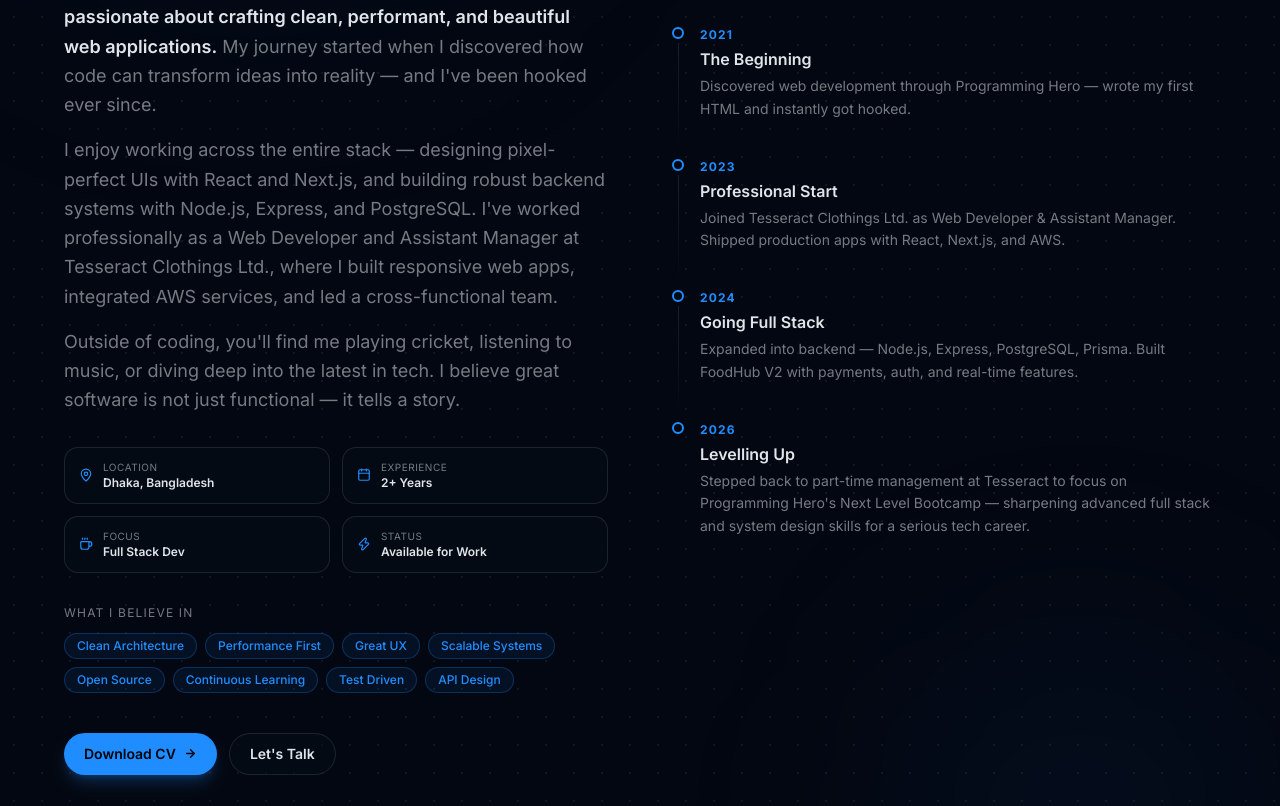
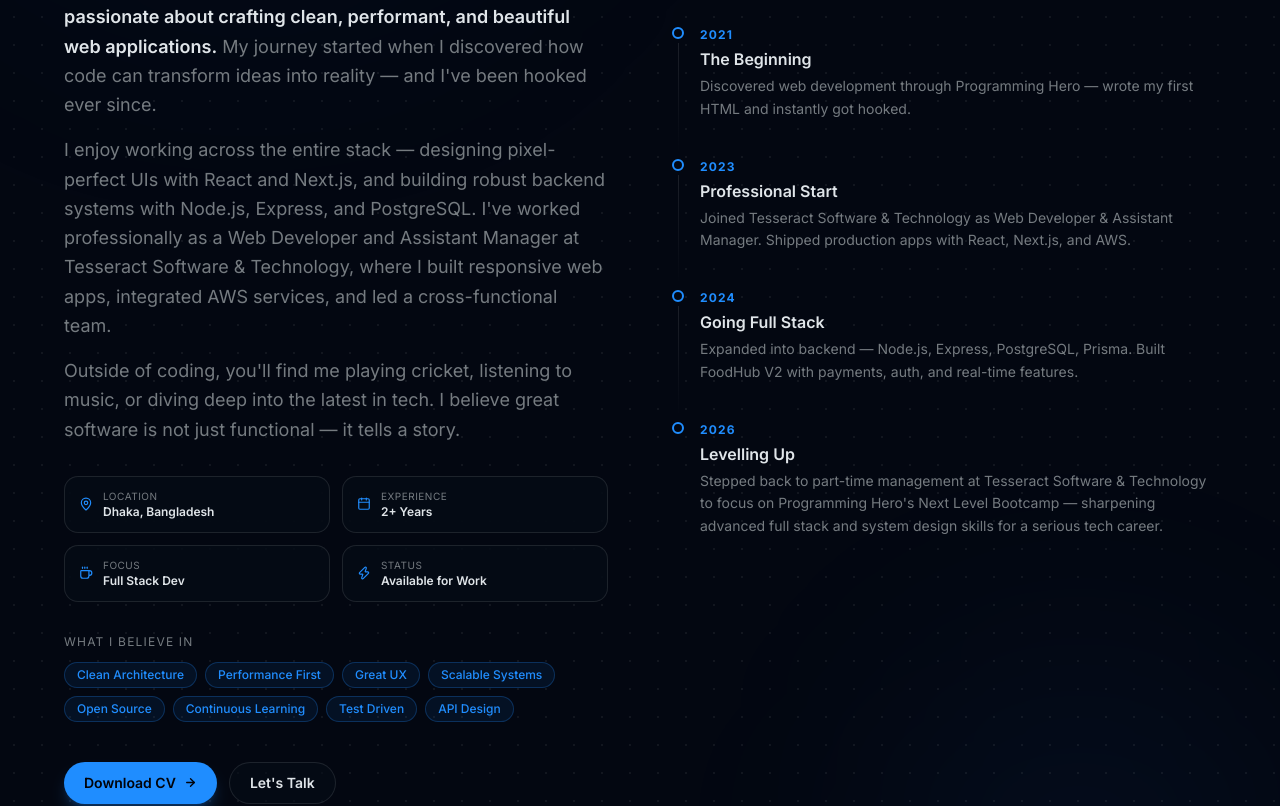
Before and after one commit to sadiq1020/my-portfolio-v2, a Next.js app: page / in a window 1280 px wide. Shown: the part 1341-2147 px from the top of the page. Built offline with nearby package versions, Linux system fonts and the light colour scheme; no server answers.

Commit message:
company info updated

```diff
--- a/src/components/sections/About.tsx
+++ b/src/components/sections/About.tsx
@@ -48,7 +48,7 @@ const journey = [
   {
     year: "2023",
     title: "Professional Start",
-    desc: "Joined Tesseract Clothings Ltd. as Web Developer & Assistant Manager. Shipped production apps with React, Next.js, and AWS.",
+    desc: "Joined Tesseract Software & Technology as Web Developer & Assistant Manager. Shipped production apps with React, Next.js, and AWS.",
   },
   {
     year: "2024",
@@ -58,7 +58,7 @@ const journey = [
   {
     year: "2026",
     title: "Levelling Up",
-    desc: "Stepped back to part-time management at Tesseract to focus on Programming Hero's Next Level Bootcamp — sharpening advanced full stack and system design skills for a serious tech career.",
+    desc: "Stepped back to part-time management at Tesseract Software & Technology to focus on Programming Hero's Next Level Bootcamp — sharpening advanced full stack and system design skills for a serious tech career.",
   },
 ];
 
--- a/src/data/personal.ts
+++ b/src/data/personal.ts
@@ -6,7 +6,7 @@ export const personalData: PersonalData = {
   tagline: "Turning ideas into elegant, high-performance web experiences — from pixel-perfect UIs to robust backend systems.",
   bio: `I'm a Full Stack Developer from Bogura, Bangladesh, passionate about crafting clean, performant, and beautiful web applications. My journey started when I discovered how code can transform ideas into reality — and I've been hooked ever since.
 
-I enjoy working across the entire stack — designing pixel-perfect UIs with React and Next.js, and building robust backend systems with Node.js, Express, and PostgreSQL. I've worked professionally as a Web Developer and Assistant Manager at Tesseract Clothings Ltd., where I built responsive web apps, integrated AWS services, and led a cross-functional team.
+I enjoy working across the entire stack — designing pixel-perfect UIs with React and Next.js, and building robust backend systems with Node.js, Express, and PostgreSQL. I've worked professionally as a Web Developer and Assistant Manager at Tesseract Software & Technology, where I built responsive web apps, integrated AWS services, and led a cross-functional team.
 
 Outside of coding, you'll find me playing cricket, listening to music, or diving deep into the latest in tech. I believe great software is not just functional — it tells a story.`,
   email: "sadiqibnmasud@gmail.com",
--- a/src/data/skills.ts
+++ b/src/data/skills.ts
@@ -45,7 +45,7 @@ export const education: Education[] = [
 
 export const experience: Experience[] = [
   {
-    company: "Tesseract Clothings Ltd.",
+    company: "Tesseract Software & Technology",
     role: "Web Developer & Assistant Manager",
     startDate: "Jan 2023",
     endDate: "Dec 2025",
@@ -57,7 +57,7 @@ export const experience: Experience[] = [
     ],
   },
  {
-  company: "Tesseract Clothings Ltd.",
+  company: "Tesseract Software & Technology",
   role: "Assistant Manager (Part-time)",
   startDate: "Jan 2026",
   endDate: "Present",
```
